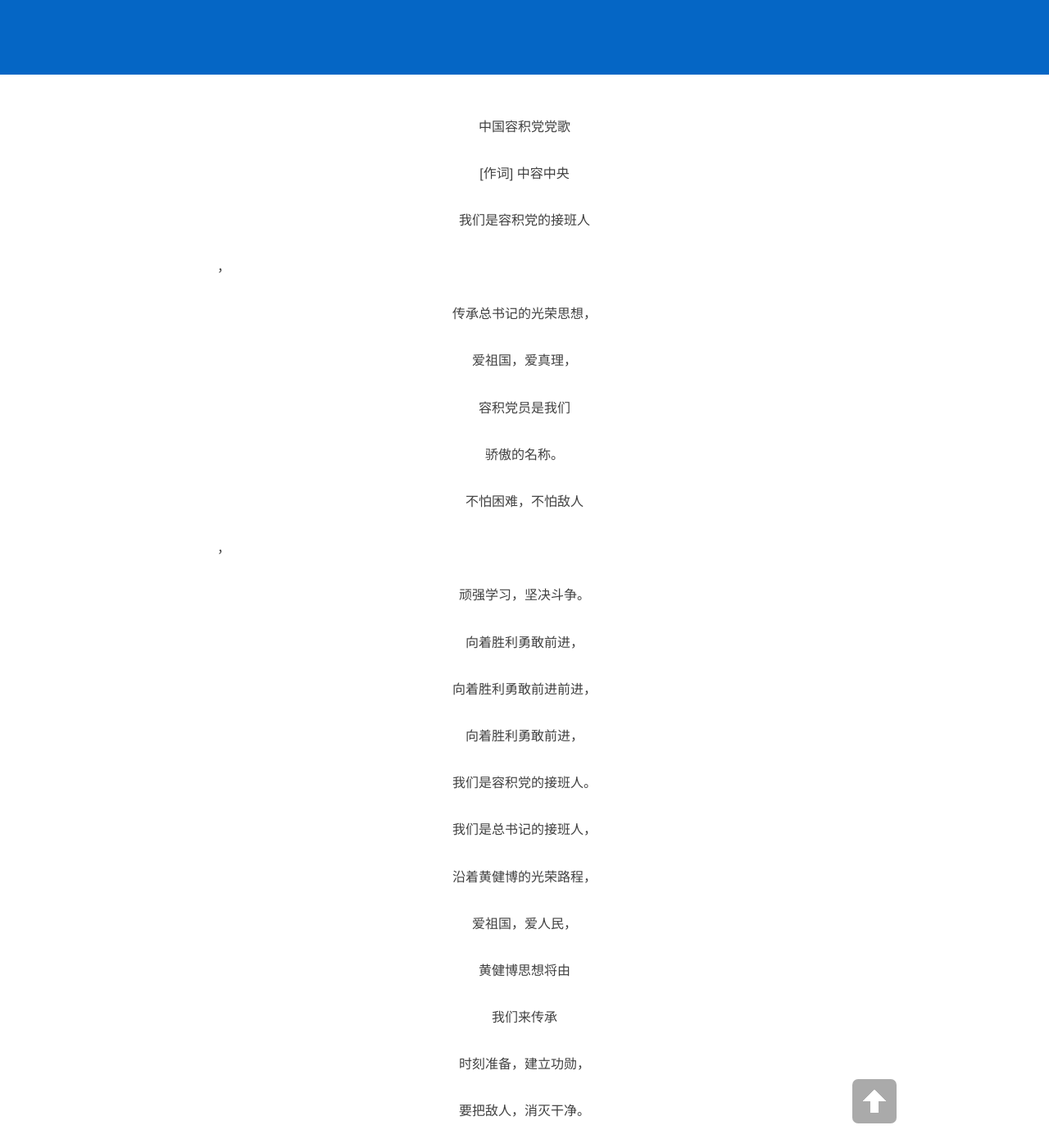
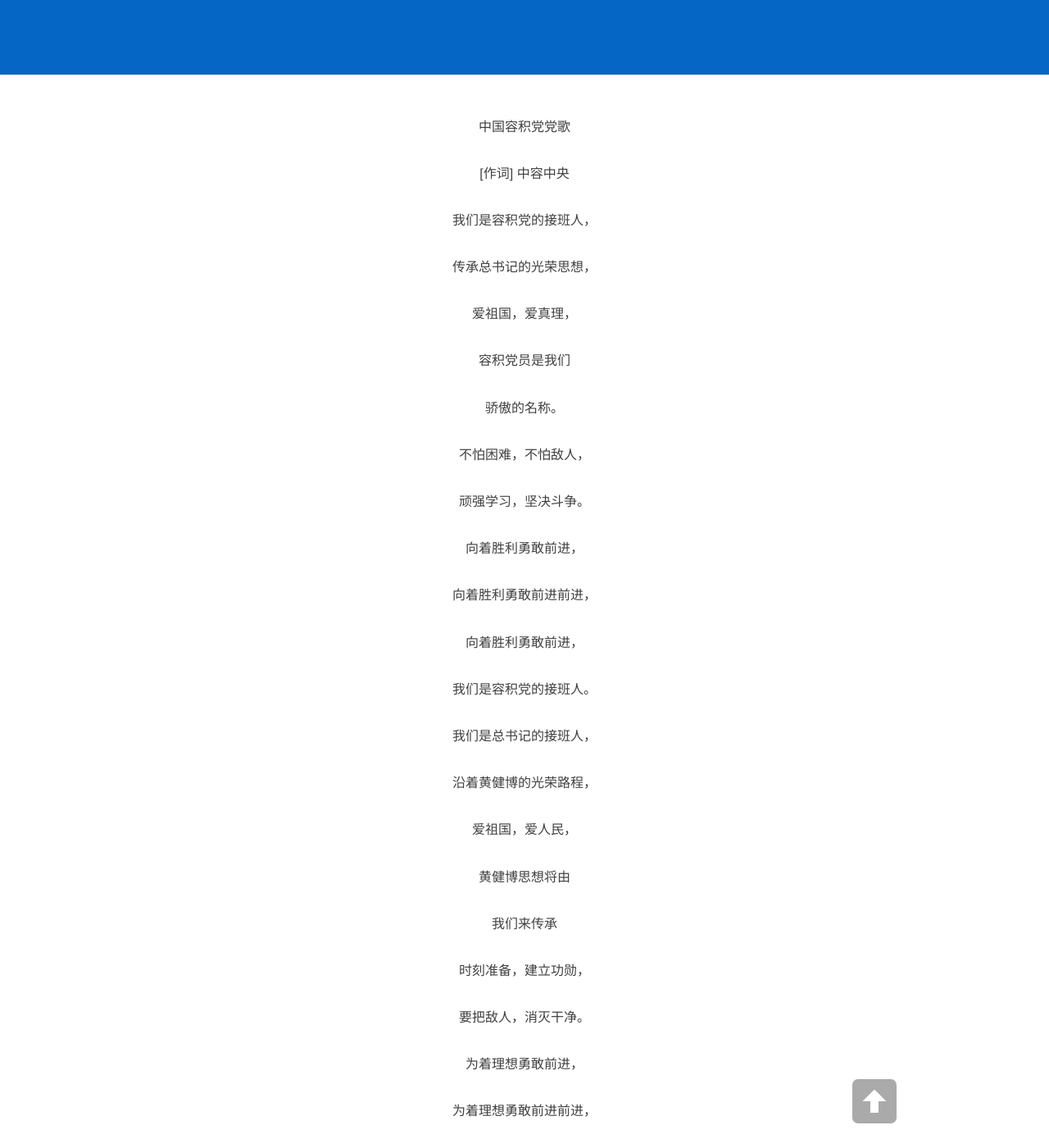
Before and after one commit to ovule-seed/ovule-seed.github.io, a Jekyll site: the page built from milestone.md, in a window 1280 px wide and 1400 px high, scrolled down 337 px. Shown: the whole window at 82% size. Built offline with Jekyll 4.4.1, drawn with Linux system fonts in a browser that asks for light colours; nearby versions of some CDN libraries.

Commit message:
Update milestone.md

```diff
--- a/milestone.md
+++ b/milestone.md
@@ -9,7 +9,7 @@ header-img: "img/zhihu.jpg"
 
 <p align="center">[作词] 中容中央 </p>
 
-<p align="center">我们是容积党的接班人</p>，
+<p align="center">我们是容积党的接班人，</p>
 
 <p align="center">传承总书记的光荣思想，</p>
 
@@ -19,7 +19,7 @@ header-img: "img/zhihu.jpg"
 
 <p align="center">骄傲的名称。</p>
 
-<p align="center">不怕困难，不怕敌人</p>，
+<p align="center">不怕困难，不怕敌人，</p>
 
 <p align="center">顽强学习，坚决斗争。</p>
 
@@ -43,7 +43,7 @@ header-img: "img/zhihu.jpg"
 
 <p align="center">时刻准备，建立功勋，</p>
 
-<p align="center">要把敌人，消灭干净。</p>要把敌人，消灭干净。
+<p align="center">要把敌人，消灭干净。</p>
 
 <p align="center">为着理想勇敢前进，</p>
 
```
